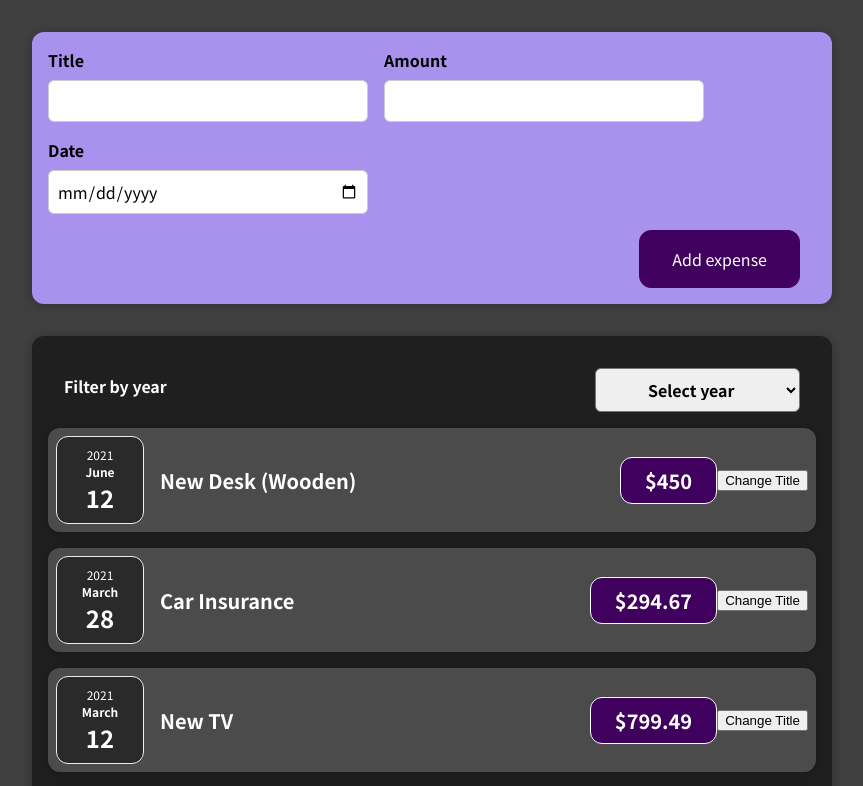
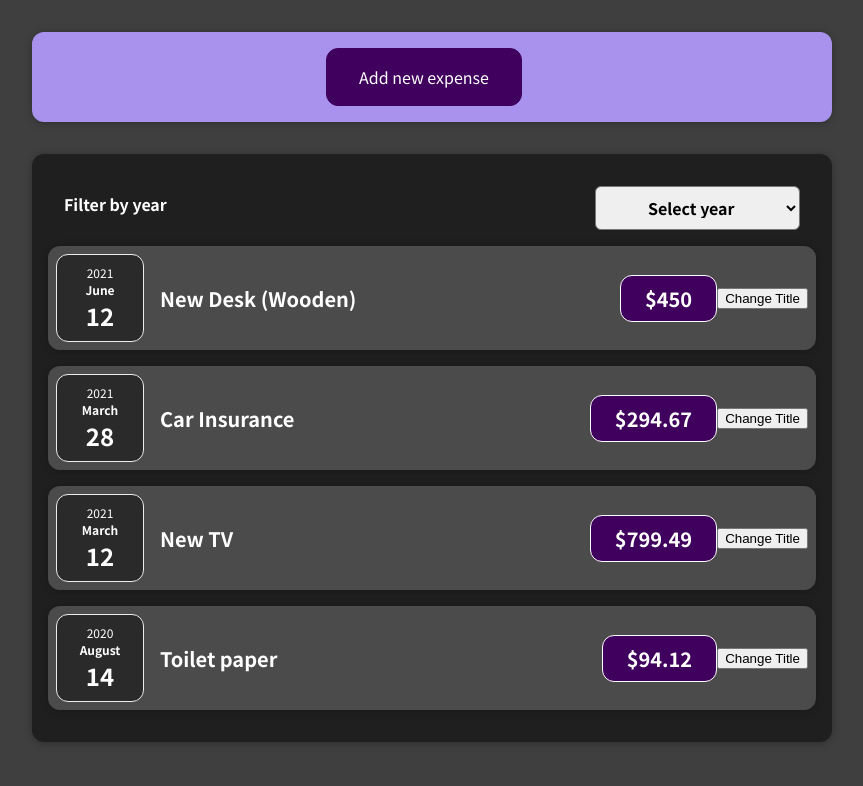
Before and after one commit to ThreePinkApples/react-complete-guide, a React (Create React App) app: page / in a window 1280 px wide. Shown: the top 786 px of the page, without its empty margins (208-1071 px from the left). Built offline with nearby package versions, Linux system fonts and the light colour scheme.

Commit message:
Refactoring of expenses from course section 5

```diff
--- a/src/App.js
+++ b/src/App.js
@@ -2,8 +2,7 @@ import { useState } from "react";
 import ExpenseItemList from "./components/ExpenseItemList/ExpenseItemList";
 import NewExpense from "./components/NewExpense/NewExpense";
 
-function App() {
-  const [expenses, setExpenses] = useState([
+const DEFAULT_EXPENSES = [
   {
     id: "e1",
     title: "Toilet paper",
@@ -28,17 +27,18 @@ function App() {
     amount: 450,
     date: new Date(2021, 5, 12),
   },
-  ]);
+];
+
+function App() {
+  const [expenses, setExpenses] = useState(DEFAULT_EXPENSES);
 
   const addExpense = (expense) => {
     setExpenses((prevState) => {
-      return [
-        ...prevState,
-        {
+      const newExpense = {
         ...expense,
         id: "e" + (prevState.length + 1),
-        },
-      ];
+      }
+      return [...prevState, newExpense];
     });
   };
 
--- a/src/components/ExpenseItemList/ExpenseItem.jsx
+++ b/src/components/ExpenseItemList/ExpenseItem.jsx
@@ -13,6 +13,7 @@ export default function ExpenseItem(props) {
   };
 
   return (
+    <li>
       <Card id={item.id} className="expense-item">
         <ExpenseDate date={item.date} />
         <div className="expense-item__description">
@@ -21,5 +22,6 @@ export default function ExpenseItem(props) {
         </div>
         <button onClick={clickHandler}>Change Title</button>
       </Card>
+    </li>
   );
 }
--- a/src/components/ExpenseItemList/ExpenseItemList.jsx
+++ b/src/components/ExpenseItemList/ExpenseItemList.jsx
@@ -1,32 +1,28 @@
 import { useState } from "react";
 import ExpenseFilter from "../ExpenseFilter/ExpenseFilter";
 import Card from "../Wrappers/Card/Card";
-import ExpenseItem from "./ExpenseItem";
+import FilteredExpenseItems from "./FilteredExpenseItems";
 import "./ExpenseItemList.css";
 
 export default function ExpenseItemList(props) {
-  const items = props.expenses;
+  const expenses = props.expenses;
   const [filterYear, setFilterYear] = useState("");
-  const filterOnYear = (year) => {
+  const setFilterOnYear = (year) => {
     if (year === "") {
-      setFilterYear("");
+      setFilterYear(year);
     } else {
       setFilterYear(parseInt(year));
     }
   };
 
+  const filteredExpenses = expenses.filter((expense) => {
+    return filterYear === "" || expense.date.getFullYear() === filterYear;
+  });
+
   return (
     <Card className="expense-item-list">
-      <ExpenseFilter filterOnYear={filterOnYear} />
-      {items
-        .filter(
-          (expense) =>
-            filterYear === "" || expense.date.getFullYear() === filterYear
-        )
-        .sort((a, b) => (a.date < b.date ? 1 : -1))
-        .map((item) => (
-          <ExpenseItem item={item} key={item.id} />
-        ))}
+      <ExpenseFilter filterOnYear={setFilterOnYear} />
+      <FilteredExpenseItems expenses={filteredExpenses}/>
     </Card>
   );
 }
--- /dev/null
+++ b/src/components/ExpenseItemList/FilteredExpenseItems.css
@@ -0,0 +1,9 @@
+.filtered-expense-items {
+  list-style: none;
+  padding: 0;
+}
+
+.filtered-expense-items__fallback {
+  color: white;
+  text-align: center;
+}
--- /dev/null
+++ b/src/components/ExpenseItemList/FilteredExpenseItems.jsx
@@ -0,0 +1,16 @@
+import ExpenseItem from "./ExpenseItem";
+import "./FilteredExpenseItems.css";
+
+export default function FilteredExpenseItems(props) {
+  const sortByDate = (a, b) => (a.date < b.date ? 1 : -1);
+
+  if (props.expenses.length === 0) {
+      return <h2 className="filtered-expense-items__fallback">No expenses found.</h2>;
+  }
+
+  return <ul className="filtered-expense-items">
+      {props.expenses
+      .sort(sortByDate)
+      .map((item) => <ExpenseItem item={item} key={item.id} />)}
+  </ul>;
+}
--- a/src/components/NewExpense/ExpenseForm.jsx
+++ b/src/components/NewExpense/ExpenseForm.jsx
@@ -26,6 +26,7 @@ export default function ExpenseForm(props) {
       return { ...prevState, date: new Date(event.target.value) };
     });
   };
+  const dateValue = (formData.date !== "" && formData.date.toISOString().split("T")[0]) || "";
 
   const submitHandler = (e) => {
     e.preventDefault();
@@ -60,14 +61,13 @@ export default function ExpenseForm(props) {
             type="date"
             min="2020-01-01"
             max="2023-12-31"
-            value={
-              (formData.date !== "" && formData.date.toISOString().split("T")[0]) || ""
-            }
+            value={dateValue}
             onChange={dateChangeHandler}
           />
         </div>
       </div>
       <div className="new-expense__actions">
+        <button type="button" onClick={props.onCancel}>Cancel</button>
         <button type="submit">Add expense</button>
       </div>
     </form>
--- a/src/components/NewExpense/NewExpense.jsx
+++ b/src/components/NewExpense/NewExpense.jsx
@@ -1,10 +1,22 @@
+import { useState } from "react";
 import ExpenseForm from "./ExpenseForm";
 import "./NewExpense.css";
 
 export default function NewExpense(props) {
+  const [formOpen, setFormOpen] = useState(false);
+  const openForm = () => setFormOpen(true);
+  const closeForm = () => setFormOpen(false);
+
   return (
     <div className="new-expense">
-      <ExpenseForm addExpense={props.addExpense}/>
+      {formOpen === true && (
+        <ExpenseForm addExpense={props.addExpense} onCancel={closeForm} />
+      )}
+      {formOpen === false && (
+        <button type="button" onClick={openForm}>
+          Add new expense
+        </button>
+      )}
     </div>
   );
 }
```
Lines whose indentation alone changed are shown as unchanged.
